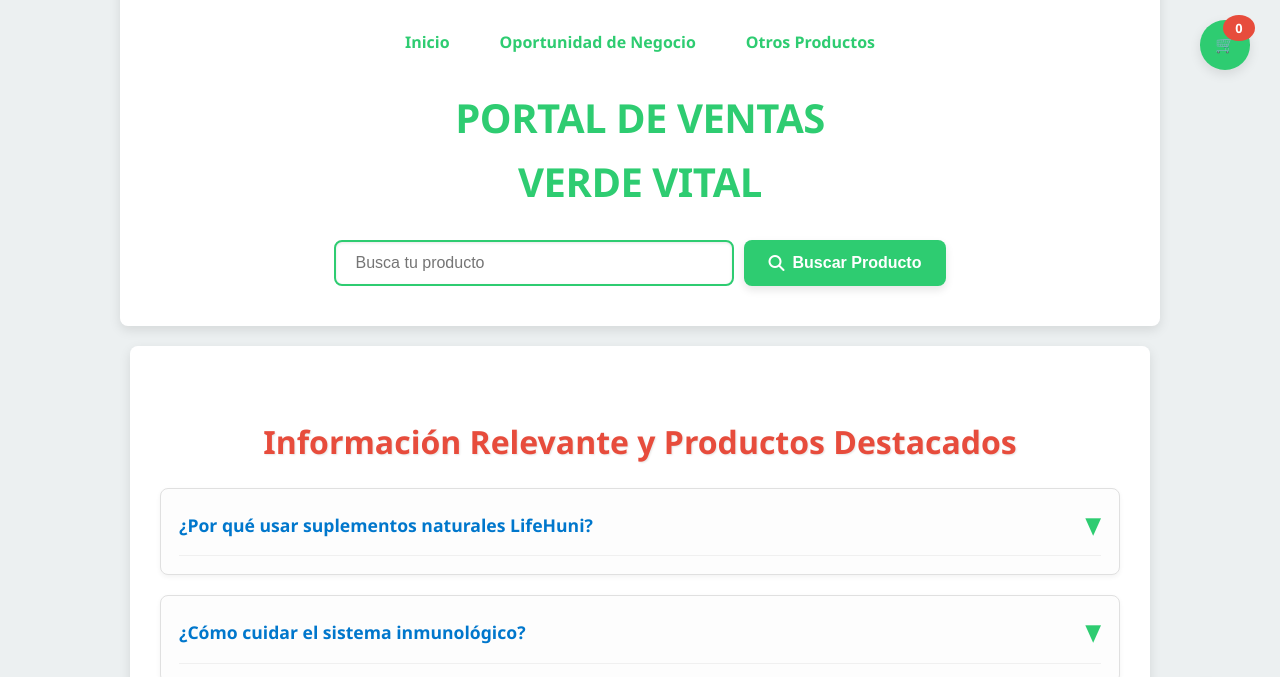
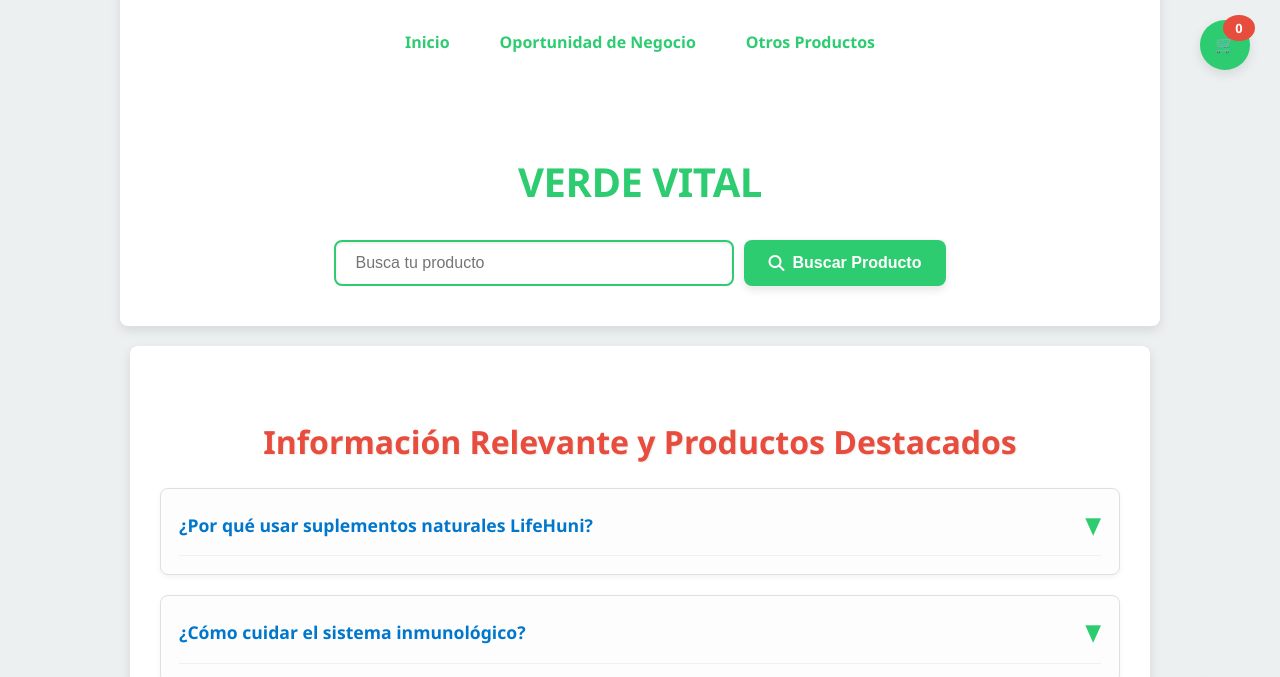
Before and after one commit to Jhon1516/verde-vital, a plain HTML site: page index.html in a window 1280 px wide. Both pictures are taken after a click on the button "ENTRAR". Shown: the part 60-737 px from the top of the page. Drawn offline with Linux system fonts and the light colour scheme.

Commit message:
Update index.html

```diff
--- a/index.html
+++ b/index.html
@@ -1098,7 +1098,7 @@
                 <a href="#oportunidad-section">Oportunidad de Negocio</a>
                 <a href="#atomy-products-section">Otros Productos</a>
             </nav>
-            <h1>PORTAL DE VENTAS <br> <span style="color: var(--secondary-color);">VERDE VITAL</span></h1>
+            <h1><br> <span style="color: var(--secondary-color);">VERDE VITAL</span></h1>
 
             <div class="search-container">
                 <input type="search" id="productSearch" placeholder="Busca tu producto">
```
